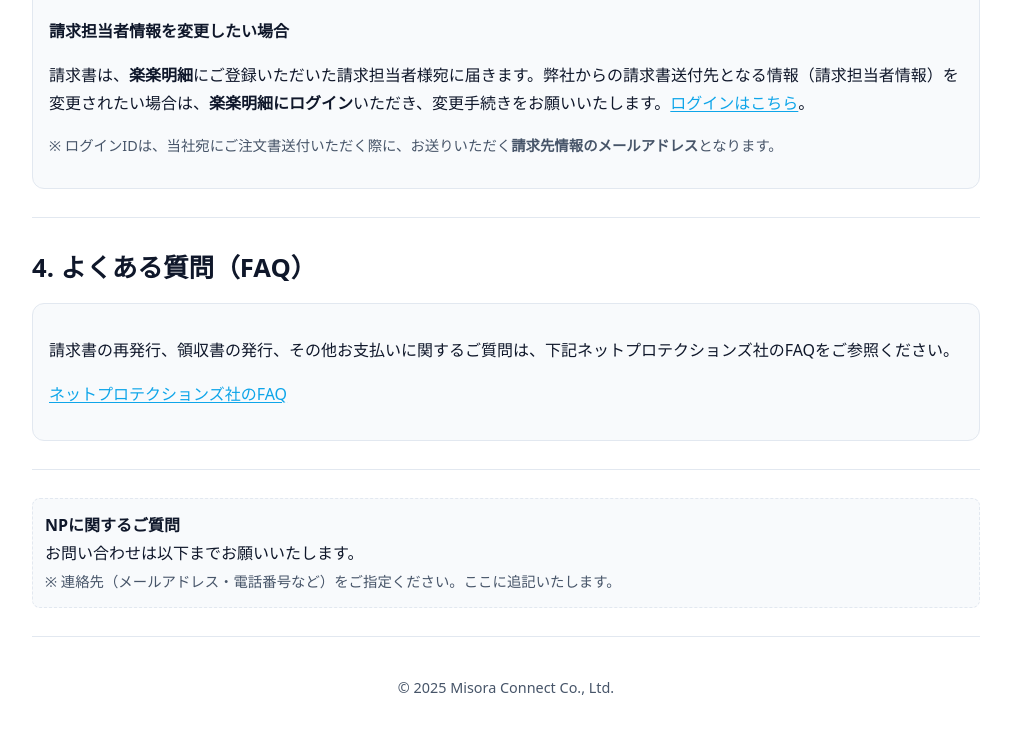
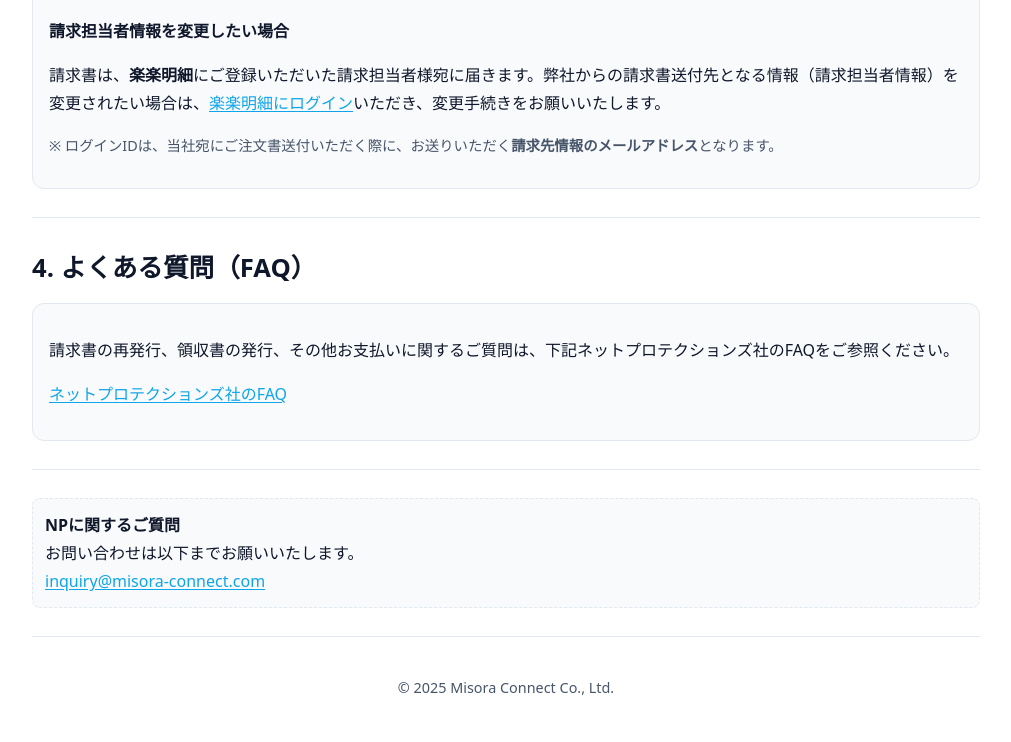
Before and after one commit to okamomo7/np-webpage, a plain HTML site: page index.html in a window 1280 px wide. Shown: the part 3447-4189 px from the top of the page, without its empty margins (134-1145 px from the left). Drawn offline with Linux system fonts and the light colour scheme.

Commit message:
Update index.html

```diff
--- a/index.html
+++ b/index.html
@@ -76,7 +76,7 @@
       <h2>1. NP掛け払いとは</h2>
       <div class="card">
         <p>NP掛け払いは、<strong>ネットプロテクションズ社</strong>が提供する法人決済サービスです。</p>
-        <p>お客様から弊社への<strong>代金債権</strong>は、請求代行会社である<strong>ネットプロテクションズ社</strong>へ譲渡されます。請求書はネットプロテクションズ社が発行しますが、請求書には<strong>ミソラコネクト</strong>の会社名およびロゴが記載されます。<a href="https://faq.np-kakebarai.com/hc/ja" target="_blank" rel="noopener">詳細については、こちらをご覧ください</a>。</p>
+        <p>お客様から弊社への<strong>代金債権</strong>は、請求代行会社である<strong>ネットプロテクションズ社</strong>へ譲渡されます。請求書はネットプロテクションズ社が発行しますが、請求書には<strong>ミソラコネクト</strong>の会社名およびロゴが記載されます。<a href="https://np-kakebarai.com/service/" target="_blank" rel="noopener">詳細については、こちらをご覧ください</a>。</p>
         <figure>
           <img src="NP流れ.png" alt="NP掛け払いの基本フロー図" class="sample" />
           <figcaption>NP掛け払いの基本的な流れ（参考図）</figcaption>
@@ -156,7 +156,7 @@
           </tbody>
         </table>
         <h3 style="margin-top:20px">請求担当者情報を変更したい場合</h3>
-        <p>請求書は、<strong>楽楽明細</strong>にご登録いただいた請求担当者様宛に届きます。弊社からの請求書送付先となる情報（請求担当者情報）を変更されたい場合は、<strong>楽楽明細にログイン</strong>いただき、変更手続きをお願いいたします。<a href="#" target="_blank" rel="noopener">ログインはこちら</a>。</p>
+        <p>請求書は、<strong>楽楽明細</strong>にご登録いただいた請求担当者様宛に届きます。弊社からの請求書送付先となる情報（請求担当者情報）を変更されたい場合は、<a href="https://rbradish.eco-serv.jp/mnets/mypage" target="_blank" rel="noopener">楽楽明細にログイン</a>いただき、変更手続きをお願いいたします。</p>
         <p class="small">※ ログインIDは、当社宛にご注文書送付いただく際に、お送りいただく<strong>請求先情報のメールアドレス</strong>となります。</p>
       </div>
     </section>
@@ -174,7 +174,7 @@
       <div class="callout">
         <strong>NPに関するご質問</strong><br>
         お問い合わせは以下までお願いいたします。<br>
-        <span class="small">※ 連絡先（メールアドレス・電話番号など）をご指定ください。ここに追記いたします。</span>
+        <a href="mailto:inquiry@misora-connect.com">inquiry@misora-connect.com</a>
       </div>
     </section>
 
```
